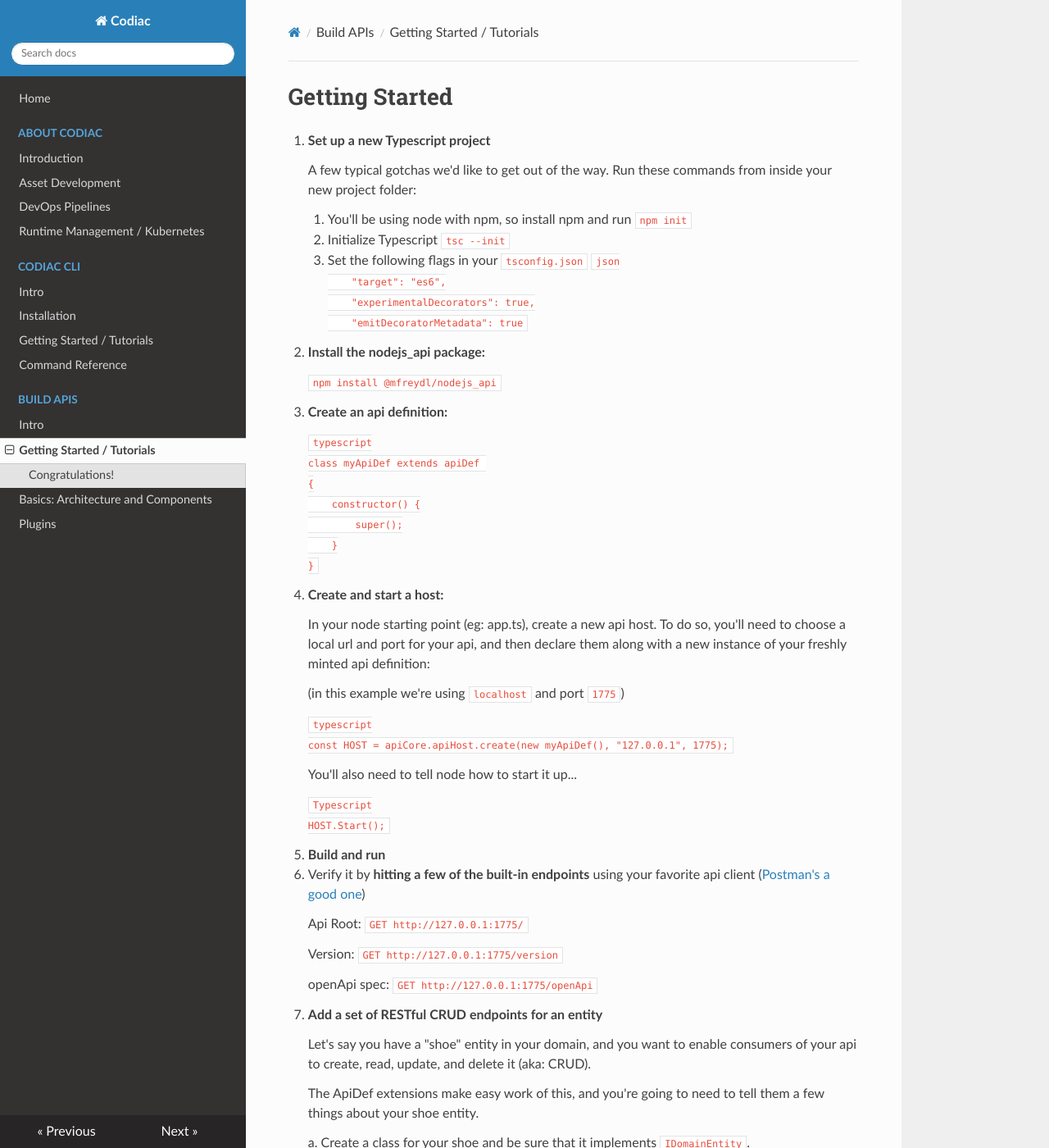
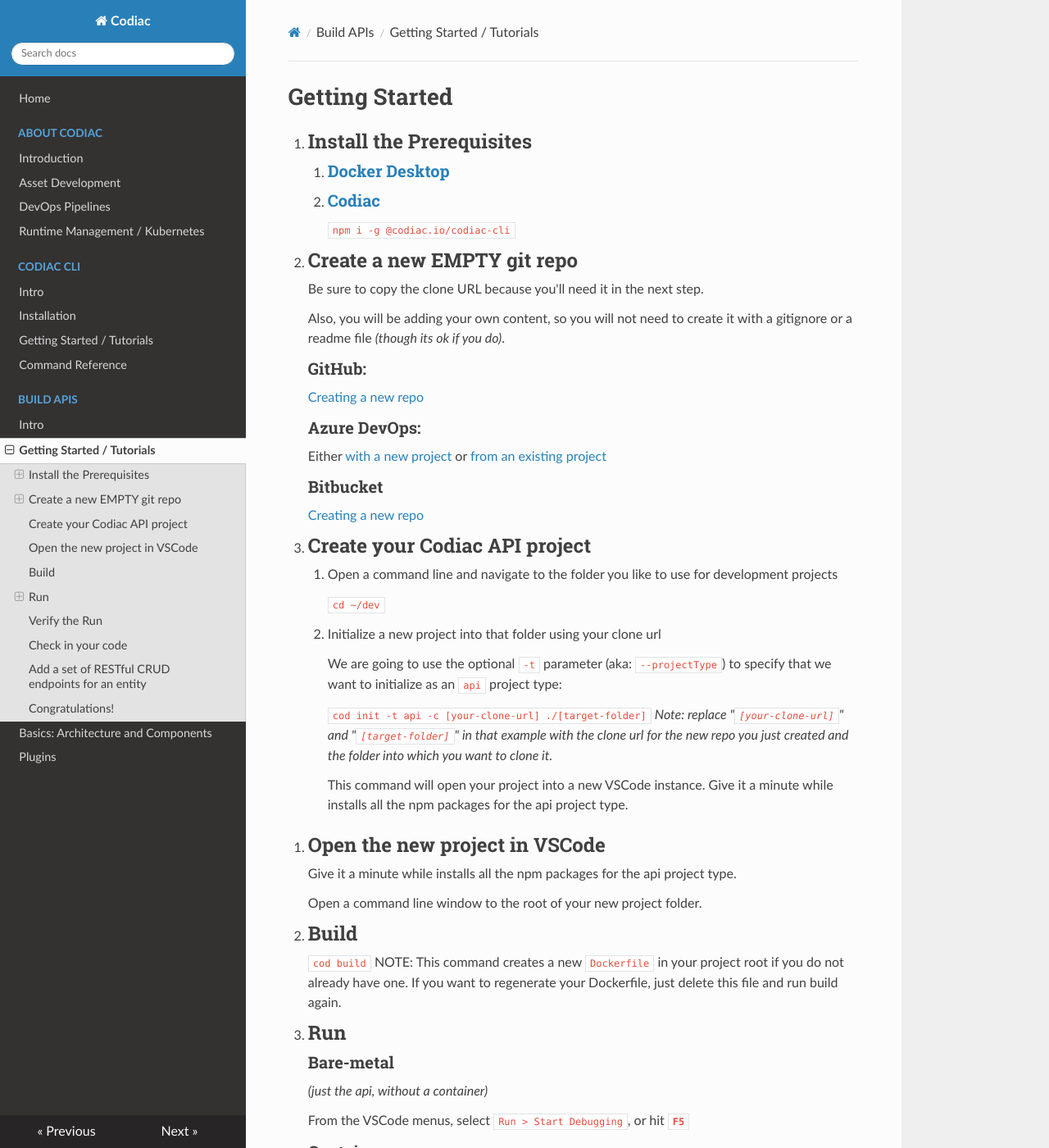
Before and after one commit to codiac-io/codiac-docs, an MkDocs documentation site: the page built from docs/api-base/getting-started/index.md, in a window 1280 px wide and 1400 px high. Shown: the whole window at 82% size. Built offline with MkDocs 1.6.1, drawn with Linux system fonts in a browser that asks for light colours; nearby versions of some CDN libraries; some of the changed text lies outside the part shown.

Commit message:
Updated Getting Started

````diff
--- a/docs/api-base/getting-started/index.md
+++ b/docs/api-base/getting-started/index.md
@@ -1,7 +1,55 @@
 # <a name="gettingStarted"></a> Getting Started
 
-1. **Set up a new Typescript project**
 
+1. ## Install the Prerequisites
+
+    1. ### [Docker Desktop](https://www.docker.com/products/docker-desktop)
+
+    1. ### [Codiac](http://codiac.io)
+
+        ```
+        npm i -g @codiac.io/codiac-cli
+        ```
+
+1. ## Create a new EMPTY git repo
+
+    Be sure to copy the clone URL because you'll need it in the next step.
+
+    Also, you will be adding your own content, so you will not need to create it with a gitignore or a readme file *(though its ok if you do)*.
+
+    ### GitHub:
+    [Creating a new repo](https://docs.github.com/en/free-pro-team@latest/github/getting-started-with-github/create-a-repo)
+
+    ### Azure DevOps:
+
+    Either [with a new project](https://docs.microsoft.com/en-us/azure/devops/user-guide/sign-up-invite-teammates?view=azure-devops)  or [from an existing project](https://docs.microsoft.com/en-us/azure/devops/repos/git/create-new-repo?view=azure-devops)
+
+    ### Bitbucket
+
+    [Creating a new repo](https://support.atlassian.com/bitbucket-cloud/docs/create-a-git-repository/)
+
+1. ## Create your Codiac API project
+
+    1. Open a command line and navigate to the folder you like to use for development projects
+
+        ```
+        cd ~/dev
+        ```
+
+    1. Initialize a new project into that folder using your clone url
+
+        We are going to use the optional `-t` parameter (aka: `--projectType`) to specify that we want to initialize as an `api` project type:
+
+        ```
+        cod init -t api -c [your-clone-url] ./[target-folder]
+        ```
+        *Note: replace "`[your-clone-url]`" and "`[target-folder]`" in that example with the clone url for the new repo you just created and the folder into which you want to clone it.*
+
+        This command will open your project into a new VSCode instance.  Give it a minute while installs all the npm packages for the api project type.
+
+
+
+<!--
     A few typical gotchas we'd like to get out of the way.  Run these commands from inside your new project folder:
 
     1. You'll be using node with npm, so install npm and run
@@ -24,8 +72,12 @@
     ```
     npm install @mfreydl/nodejs_api
     ```
+-->
 
-1. **Create an api definition:**
+
+<!-- 1. ## Create an api definition
+
+    in the `src` folder of your project there is an api definition class already created for you.
 
     ```typescript
     class myApiDef extends apiDef
@@ -34,9 +86,9 @@
             super();
         }
     }
-    ```
-
-1. **Create and start a host:**
+    ``` -->
+<!--
+1. ## Create and start a host
 
     In your node starting point (eg: app.ts), create a new api host.
     To do so, you'll need to choose a local url and port for your api, and then declare them along with a new instance of your freshly minted api definition:
@@ -51,16 +103,53 @@
 
     ```Typescript
     HOST.Start();
+    ``` -->
+
+1. ## Open the new project in VSCode
+
+    Give it a minute while installs all the npm packages for the api project type.
+
+    Open a command line window to the root of your new project folder.
+
+1. ## Build
+
+    <!--
+    NOTE:  If you are going to be accessing private npm packages,
+    you'll need identity tokens for your package registry(ies) in order to build successfully.  In that case, set your identity tokens before building:
+    ```
+    cod identity --provider npm --token abc23pdq456e.etcetera.etcetera
+    ```
+    -->
+
+
+    ```
+    cod build
+    ```
+    NOTE: This command creates a new `Dockerfile` in your project root if you do not already have one.  If you want to regenerate your Dockerfile, just delete this file and run build again.
+
+1. ## Run
+
+    ### Bare-metal
+    *(just the api, without a container)*
+
+    From the VSCode menus, select `Run > Start Debugging`,
+    or hit **`F5`**
+
+    ### Container
+    *(using Docker desktop)*
+    ```
+    cod run
     ```
 
-3. **Build and run**
+    In both cases logs will write to your output window, and when the api has successfully bootstrapped itself, it will provide you the address at which to access it in the following log message:
 
-5. Verify it by **hitting a few of the built-in endpoints** using your favorite api client ([Postman's a good one](https://www.getpostman.com/))
+    `apiHost listening on 0.0.0.0:5775...`
 
-    Api Root:
-    ```
-    GET http://127.0.0.1:1775/
-    ```
+
+
+5. ## Verify the Run
+
+    Verify it by **hitting a few of the built-in endpoints** using your favorite api client ([Postman's a good one](https://www.getpostman.com/))
 
     Version:
     ```
@@ -73,9 +162,21 @@
     ```
 
 
-6. **Add a set of RESTful CRUD endpoints for an entity**
+1. ## Check in your code
 
-    Let's say you have a "shoe" entity in your domain, and you want to enable consumers of your api to create, read, update, and delete it (aka: CRUD).
+    Now that you've created your api, and verified that its a good build and run, it is a good time to put a stake in the ground and commit your code.
+
+    You can do this with git, but codiac also provides you several source code commands to keep things simple.
+
+    The example below uses the `stage` command with the `-c` (aka: `--commit`) argument to perform both the stage and commit in the same step.
+
+    ```
+    cod stage -A -c "Initial project creation"
+    ```
+
+6. ## Add a set of RESTful CRUD endpoints for an entity
+
+    Let's say you have a "shoe" entity in your business domain, and you want to enable consumers of your api to create, read, update, and delete it (aka: CRUD).
 
     The ApiDef extensions make easy work of this, and you're going to need to tell them a few things about your shoe entity.
 
@@ -112,7 +213,18 @@
     ```
     As you can see, the ```addCruds``` method also wants you to declare the route *(```/shoes``` in this case)* in addition to the domain entity and its criteria.
 
-7. **Build and run**
+7. **Build and Run**
+
+    ```
+    cod build
+    ```
+
+    `VSCode > Run > Start Debugging`  or hit **`F5`**
+
+    or
+    ```
+    cod run
+    ```
 
 
 8. **Now let's take a look at your new endpoints**
````
